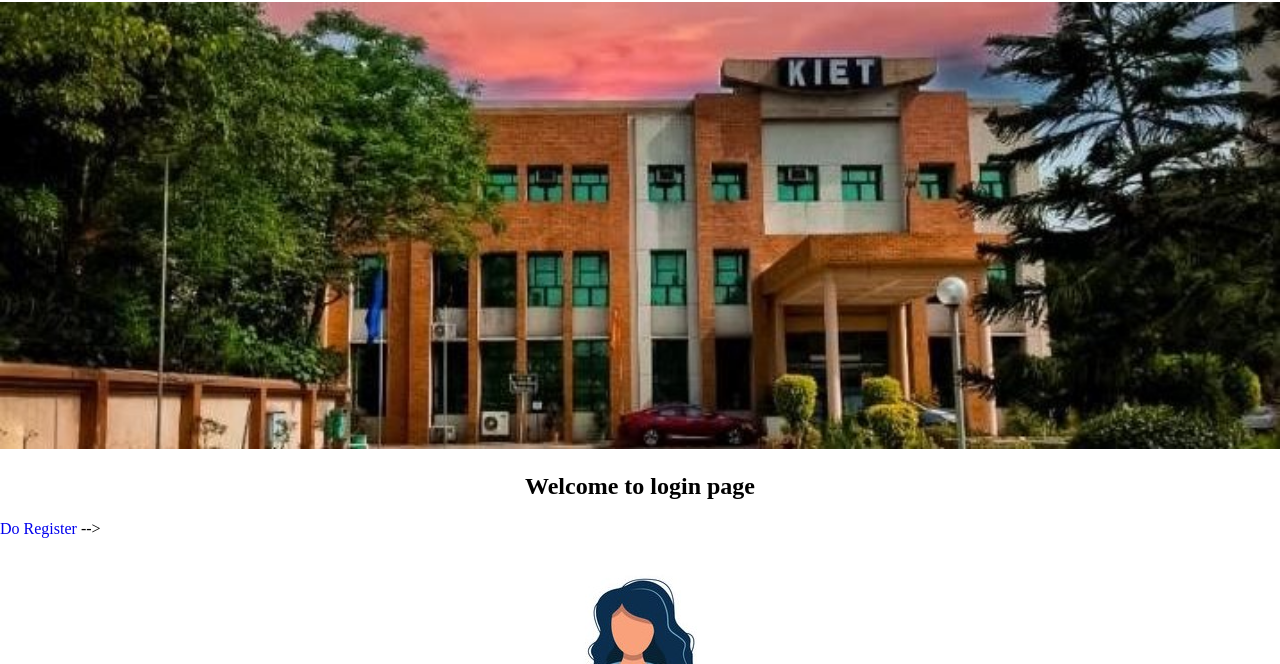
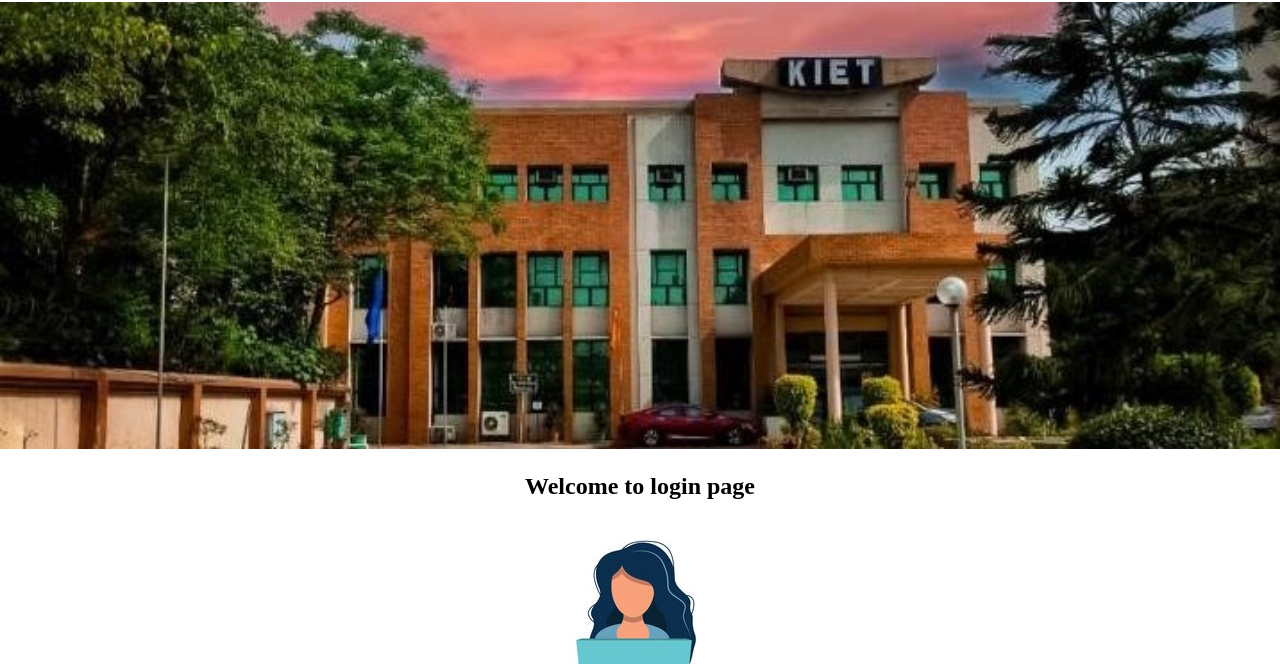
Before and after one commit to Sneha-jais/College_assignment, a plain HTML site: page login.html in a window 1280 px wide. Shown: the part 136-800 px from the top of the page. Drawn offline with Linux system fonts and the light colour scheme.

Commit message:
Update login.html

```diff
--- a/login.html
+++ b/login.html
@@ -150,7 +150,7 @@ GET: data will be visible in url, URL is limited maximum 3000 char
 POST:data is not shown in URL, no size limitation
 -->
 
-    <a href="regs.html" style="text-align: right;">Do Register</a> -->
+
 
     <form method="post">
         <div class="imgcontainer">
```
